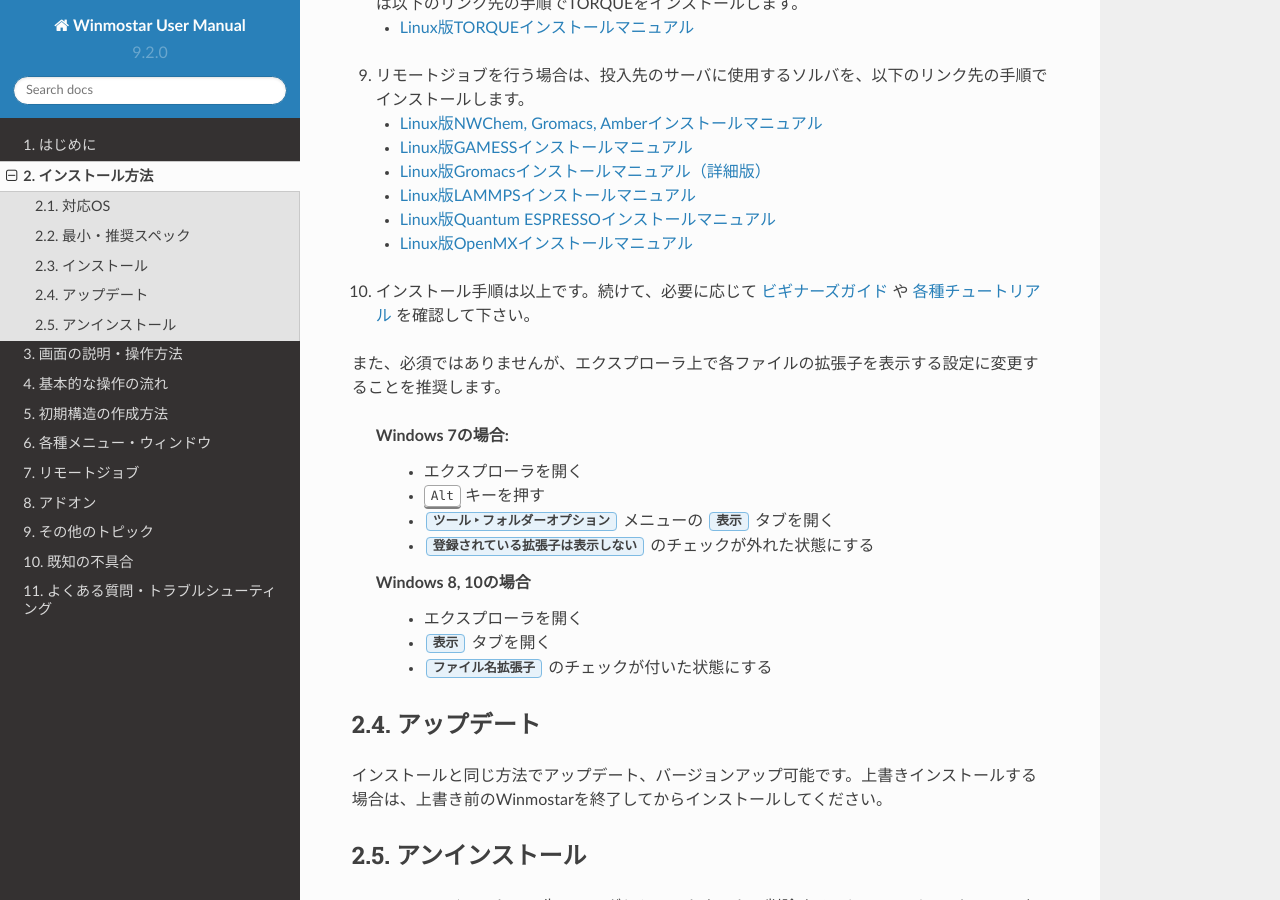
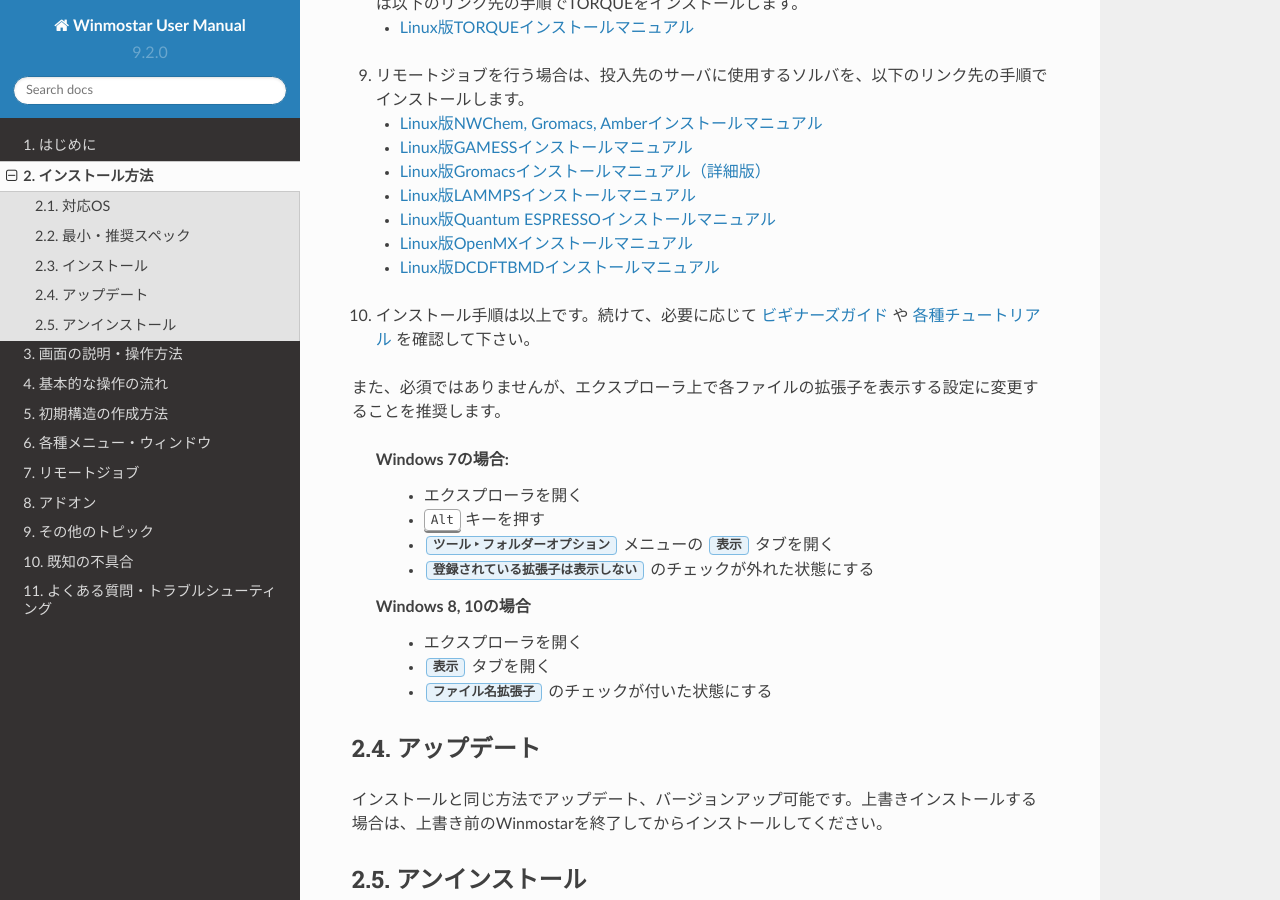
Before and after one commit to X-Ability/winmostar_doc, a Sphinx documentation site: the page built from source/installation/installation.rst, in a window 1280 px wide and 900 px high, scrolled down 2567 px. Built offline with Sphinx 7.4.7 and the Read the Docs theme 2.0.0, drawn with Linux system fonts in a browser that asks for light colours.

Commit message:
DCDFTBMDインストールマニュアルリンク追加
git-svn-id: http://varane/svn/winmostar_doc/trunk@68 10044ad8-96a7-4fcc-a7cb-627c628f43f5

```diff
--- a/source/installation/installation.rst
+++ b/source/installation/installation.rst
@@ -113,6 +113,7 @@
    - `Linux版LAMMPSインストールマニュアル <https://winmostar.com/jp/LAMMPS_install_manual_jp_linux.pdf>`_
    - `Linux版Quantum ESPRESSOインストールマニュアル <https://winmostar.com/jp/QE_install_manual_jp_linux.pdf>`_
    - `Linux版OpenMXインストールマニュアル <https://winmostar.com/jp/OpenMX_install_manual_jp_linux.pdf>`_
+   - `Linux版DCDFTBMDインストールマニュアル <https://winmostar.com/jp/DCDFTBMD_install_manual_jp_linux.pdf>`_
 
 ..
 
```
